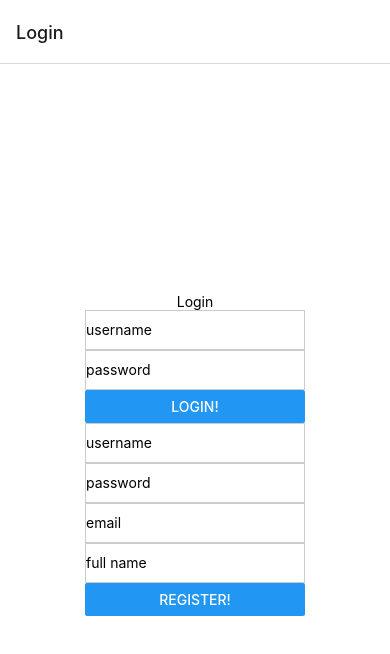
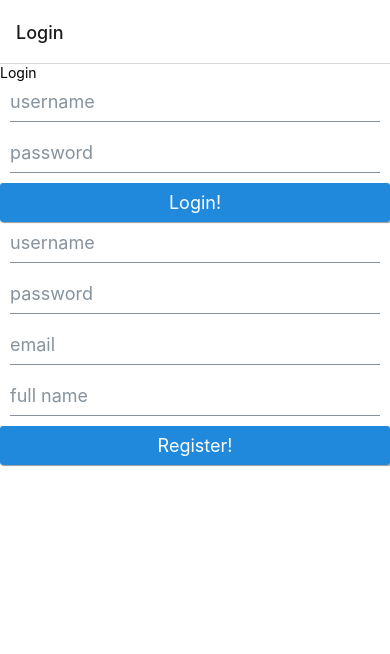
Before and after one commit to reumatismi/wbma21, a React Native app: screen /Home in a window 390 px wide. Shown: the top 654 px of the page. Built offline with nearby package versions, Linux system fonts and the light colour scheme; no server answers.

Commit message:
Task A done

```diff
--- a/App.js
+++ b/App.js
@@ -1,13 +1,15 @@
 import React from 'react';
 import Navigator from './navigators/Navigators';
 import {MainProvider} from './contexts/MainContext';
-import {KeyboardAvoidingView} from 'react-native';
+import {SafeAreaProvider} from 'react-native-safe-area-context';
 
 const App = () => {
   return (
-    <MainProvider>
-      <Navigator />
-    </MainProvider>
+    <SafeAreaProvider>
+      <MainProvider>
+        <Navigator />
+      </MainProvider>
+    </SafeAreaProvider>
   );
 };
 
--- a/components/FormTextInput.js
+++ b/components/FormTextInput.js
@@ -1,18 +1,10 @@
 import React from 'react';
 import PropTypes from 'prop-types';
-import {TextInput, StyleSheet} from 'react-native';
+import {Input} from 'react-native-elements';
 
 const FormTextInput = ({style, ...otherProps}) => {
-  return <TextInput style={[styles.textInput, style]} {...otherProps} />;
+  return <Input {...otherProps} />;
 };
-
-const styles = StyleSheet.create({
-  textInput: {
-    height: 40,
-    borderColor: '#ccc',
-    borderWidth: 1,
-  },
-});
 
 FormTextInput.propTypes = {
   style: PropTypes.object,
--- a/components/ListItem.js
+++ b/components/ListItem.js
@@ -1,14 +1,16 @@
 import React from 'react';
 import PropTypes from 'prop-types';
+import {StyleSheet, View} from 'react-native';
+import {uploadsUrl} from '../utils/variables';
 import {
-  StyleSheet,
+  ListItem as NBListItem,
+  Button,
+  Image,
   Text,
-  View,
-  TouchableOpacity,
-  Image,
-  Platform,
-} from 'react-native';
-import {uploadsUrl} from '../utils/variables';
+  Divider,
+  Icon,
+} from 'react-native-elements';
+import {ActivityIndicator} from 'react-native';
 
 const ListItem = ({singleMedia, navigation}) => {
   /*
@@ -17,60 +19,41 @@ const ListItem = ({singleMedia, navigation}) => {
   }
   */
   return (
-    <TouchableOpacity
-      style={styles.row}
-      onPress={() => {
-        navigation.navigate('Single', singleMedia);
-      }}
-    >
-      <View style={styles.imagebox}>
+    <View>
+      <NBListItem>
+        <View>
           <Image
             style={styles.image}
+            PlaceholderContent={<ActivityIndicator />}
             source={{
               uri: uploadsUrl + singleMedia.thumbnails?.w160,
             }}
           />
         </View>
         <View style={styles.textbox}>
-        <Text style={styles.listtitle}>{singleMedia.title}</Text>
-        <Text>{singleMedia.description}</Text>
+          <Text h4>{singleMedia.title}</Text>
+          <Text h5>{singleMedia.description}</Text>
         </View>
-    </TouchableOpacity>
+        <Button
+          title="View"
+          onPress={() => {
+            navigation.navigate('Single', singleMedia);
+          }}
+        />
+      </NBListItem>
+      <Divider></Divider>
+    </View>
   );
 };
 const styles = StyleSheet.create({
-  container: {
-    backgroundColor: '#fff',
-    justifyContent: 'center',
-  },
-  droidSafeArea: {
-    flex: 1,
-    backgroundColor: '#ccc',
-    paddingTop: Platform.OS === 'android' ? 25 : 0,
-  },
-  row: {
-    flexDirection: 'row',
-    padding: 15,
-    marginBottom: 5,
-    backgroundColor: 'pink',
-    borderRadius: 0,
-    flex: 1,
-  },
-  imagebox: {
-    flex: 1,
-  },
   textbox: {
     flex: 2,
-    padding: 10,
   },
   image: {
     flex: 1,
     borderRadius: 3,
-  },
-  listtitle: {
-    fontWeight: 'bold',
-    fontSize: 20,
-    paddingBottom: 15,
+    width: 100,
+    height: 100,
   },
 });
 
--- a/components/LoginForm.js
+++ b/components/LoginForm.js
@@ -1,5 +1,6 @@
 import React, {useContext} from 'react';
-import {Button, View} from 'react-native';
+import {View} from 'react-native';
+import {Button} from 'react-native-elements';
 import {useLogin} from '../hooks/ApiHooks';
 import PropTypes from 'prop-types';
 import FormTextInput from './FormTextInput';
@@ -17,7 +18,7 @@ const LoginForm = ({navigation}) => {
       const loginInfo = await login(JSON.stringify(inputs));
       console.log('doLogin response ', loginInfo);
       await AsyncStorage.setItem('userToken', loginInfo.token);
-      // TODO: Save user info to main context
+      // save user info to MainContext
       setUser(loginInfo.user);
       setIsLoggedIn(true);
     } catch (error) {
@@ -39,7 +40,7 @@ const LoginForm = ({navigation}) => {
         secureTextEntry={true}
       />
 
-      <Button title="Login!" onPress={doLogin} />
+      <Button title="Login!" onPress={doLogin} raised />
     </View>
   );
 };
--- a/components/RegisterForm.js
+++ b/components/RegisterForm.js
@@ -1,6 +1,7 @@
 import React, {useContext} from 'react';
 import PropTypes from 'prop-types';
-import {View, Button, Alert} from 'react-native';
+import {View, Alert} from 'react-native';
+import {Button} from 'react-native-elements';
 import FormTextInput from './FormTextInput';
 import useSignUpForm from '../hooks/RegisterHooks';
 import {MainContext} from '../contexts/MainContext';
@@ -8,7 +9,6 @@ import {useLogin, register} from '../hooks/ApiHooks';
 import AsyncStorage from '@react-native-async-storage/async-storage';
 
 const RegisterForm = ({navigation}) => {
-
   const {setUser, user, setIsLoggedIn} = useContext(MainContext);
 
   const {login} = useLogin();
@@ -24,7 +24,6 @@ const RegisterForm = ({navigation}) => {
         Alert.alert(loginServerResponse.message);
         await AsyncStorage.setItem('userToken', loginServerResponse.token);
         setUser(loginServerResponse.user);
-        console.log('user is: ', user);
         setIsLoggedIn(true);
       } else {
         Alert.alert('Login failed');
@@ -59,7 +58,7 @@ const RegisterForm = ({navigation}) => {
         placeholder="full name"
         onChangeText={(txt) => handleInputChange('full_name', txt)}
       />
-      <Button title="Register!" onPress={doRegister} />
+      <Button raised title="Register!" onPress={doRegister} />
     </View>
   );
 };
--- a/navigators/Navigators.js
+++ b/navigators/Navigators.js
@@ -7,14 +7,23 @@ import Single from '../views/Single';
 import Login from '../views/Login';
 import {MainContext} from '../contexts/MainContext';
 import {createNativeStackNavigator} from '@react-navigation/native-stack';
+import {Icon} from 'react-native-elements';
 
 const Tab = createBottomTabNavigator();
 const Stack = createNativeStackNavigator();
 
 const TabScreen = () => {
   return (
-    <Tab.Navigator>
-      <Tab.Screen name="Home" component={Home} />
+    <Tab.Navigator initialRouteName="Home">
+      <Tab.Screen
+        name="Home"
+        component={Home}
+        options={{
+          tabBarIcon: () => {
+            <Icon name="home" color="black" size={10} />;
+          },
+        }}
+      />
       <Tab.Screen name="Profile" component={Profile} />
     </Tab.Navigator>
   );
--- a/views/Home.js
+++ b/views/Home.js
@@ -1,22 +1,12 @@
 import React from 'react';
 import PropTypes from 'prop-types';
-import {
-  StyleSheet,
-  View,
-  SafeAreaView,
-  Platform,
-  StatusBar,
-  Text,
-} from 'react-native';
+import {StyleSheet, SafeAreaView, Platform, StatusBar} from 'react-native';
 import List from '../components/List';
 
 const Home = ({navigation}) => {
   return (
     <SafeAreaView style={styles.androidSafeArea}>
-      <View style={styles.container}>
-        <Text>Kakkapylly</Text>
-        <List navigation={navigation} />
-      </View>
+      <List navigation={navigation} />
       <StatusBar style="auto" />
     </SafeAreaView>
   );
--- a/views/Login.js
+++ b/views/Login.js
@@ -54,8 +54,6 @@ const styles = StyleSheet.create({
   container: {
     flex: 1,
     backgroundColor: '#fff',
-    alignItems: 'center',
-    justifyContent: 'center',
   },
 });
 
--- a/views/Profile.js
+++ b/views/Profile.js
@@ -1,17 +1,18 @@
 import React, {useContext} from 'react';
 import {MainContext} from '../contexts/MainContext';
 import PropTypes from 'prop-types';
-import {StyleSheet, SafeAreaView, Text, Button} from 'react-native';
+import {StyleSheet, SafeAreaView} from 'react-native';
 import AsyncStorage from '@react-native-async-storage/async-storage';
+import {Button, Image, Text} from 'react-native-elements';
 
 const Profile = (props) => {
   const {isLoggedIn, user, setIsLoggedIn} = useContext(MainContext);
   console.log('profile', isLoggedIn);
   console.log('Nimi?', user.username);
   const logout = async () => {
+    await AsyncStorage.clear();
     setIsLoggedIn(false);
-    await AsyncStorage.clear();
-    props.navigation.navigate('Login');
+    // props.navigation.navigate('Login');
   };
   return (
     <SafeAreaView style={styles.container}>
@@ -34,6 +35,7 @@ const styles = StyleSheet.create({
   },
   text: {
     color: 'red',
+    fontSize: 12,
   },
 });
 
--- a/views/Single.js
+++ b/views/Single.js
@@ -1,23 +1,28 @@
 import React from 'react';
 import PropTypes from 'prop-types';
-import {StyleSheet, SafeAreaView, Text, Image} from 'react-native';
+import {StyleSheet, SafeAreaView, View} from 'react-native';
 import {uploadsUrl} from '../utils/variables';
 import {format} from 'date-fns';
+import {Image, Text} from 'react-native-elements';
+import {ActivityIndicator} from 'react-native';
 
 const Single = ({route}) => {
   const {params} = route;
   return (
-    <SafeAreaView style={styles.container}>
-      <Text>{params.title}</Text>
-      <Image
-        style={{width: 200, height: 200}}
-        source={{uri: uploadsUrl + params.filename}}
-      />
-      <Text style={styles.listdescription}>{params.description}</Text>
-      <Text>{params.user_id}</Text>
-      <Text>{params.time_added}</Text>
-      <Text>{format(new Date(params.time_added), 'EEEE dd.MM.yyyy')}</Text>
-      <Text>{params.media_type}</Text>
+    <SafeAreaView>
+      <View style={{alignItems: 'center', paddingBottom: 20}}>
+        <Image
+          style={{width: 400, height: 400}}
+          source={{uri: uploadsUrl + params.filename}}
+          resizeMode="cover"
+          PlaceholderContent={<ActivityIndicator />}
+        />
+      </View>
+      <View style={{textAlign: 'left', paddingLeft: 50}}>
+        <Text h3>{params.title}</Text>
+        <Text style={styles.listdescription}>{params.description}</Text>
+        <Text>{format(new Date(params.time_added), 'EEEE dd.MM.yyyy')}</Text>
+      </View>
     </SafeAreaView>
   );
 };
@@ -27,7 +32,6 @@ const styles = StyleSheet.create({
     flex: 1,
     backgroundColor: '#fff',
     alignItems: 'center',
-    justifyContent: 'center',
     paddingTop: 40,
   },
 });
```
Also changed, not shown: package.json (+6 -1 lines), 1 other file (tests, documents, lock files or other folders). Lines whose indentation alone changed are shown as unchanged.
